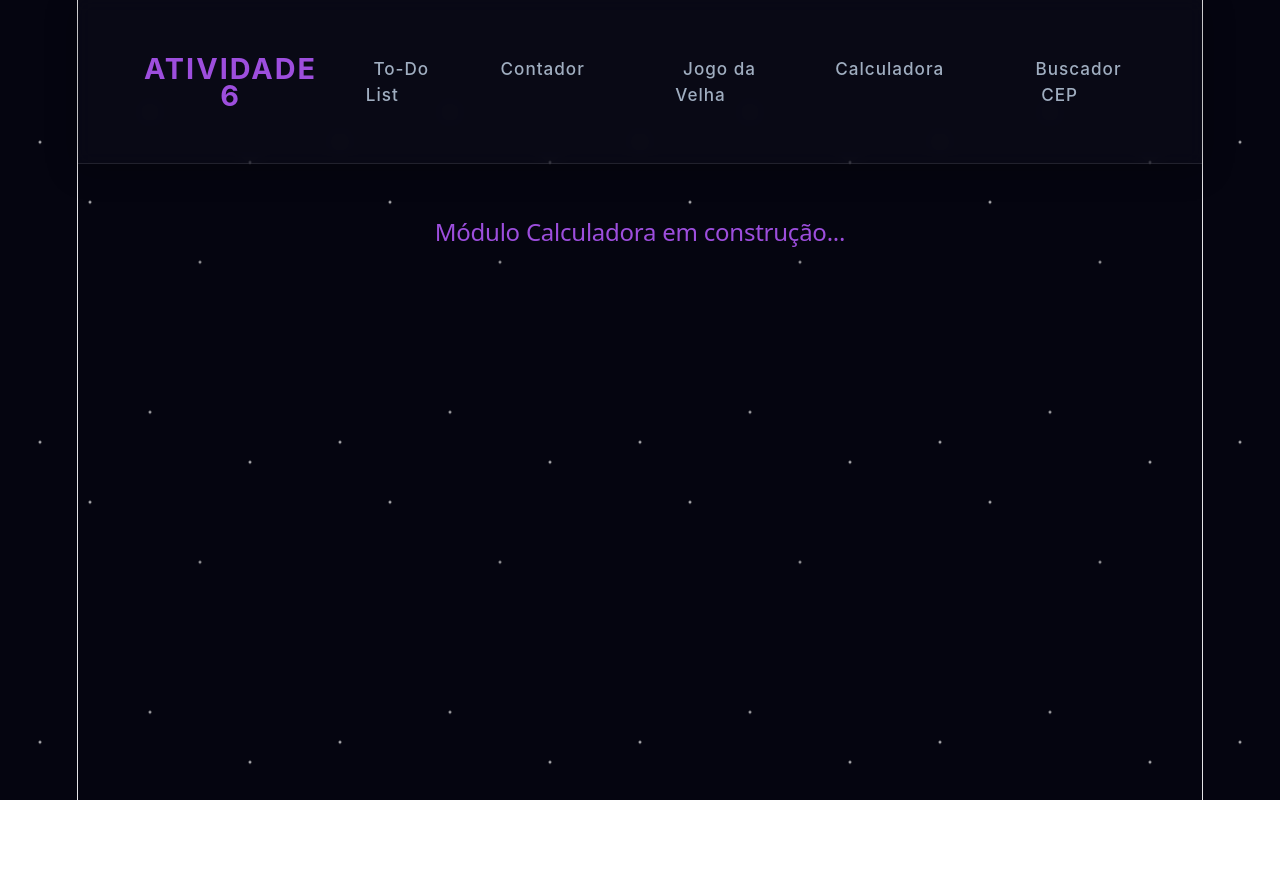
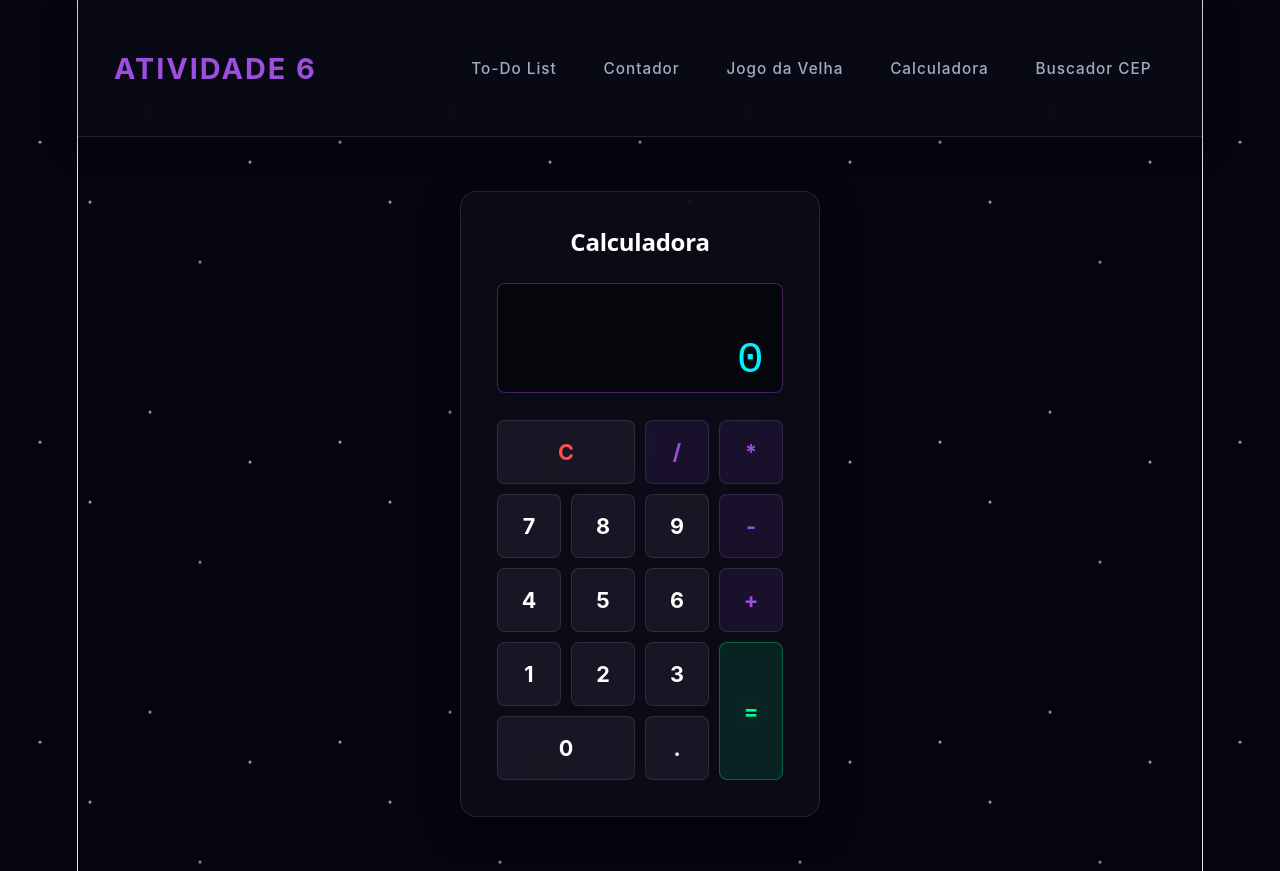
Before and after one commit to Saatake/dev-web-atividade-6, a React (Vite) app: page /calculadora in a window 1280 px wide. Before the commit the page ends 800 px from the top, so only its background shows below. Built offline with nearby package versions, Linux system fonts and the light colour scheme.

Commit message:
feature: implementação da calculadora.

```diff
--- a/src/App.tsx
+++ b/src/App.tsx
@@ -2,7 +2,8 @@ import { BrowserRouter as Router, Routes, Route } from 'react-router-dom';
 import Header from './components/Header';
 import TodoList from './pages/TodoList';
 import Contador from './pages/Contador';
-import JogoDaVelha from './pages/JogoDaVelha'; // <-- Importe aqui
+import JogoDaVelha from './pages/JogoDaVelha';
+import Calculadora from './pages/Calculadora';
 import './App.css';
 
 function App() {
@@ -13,9 +14,8 @@ function App() {
         <Routes>
           <Route path="/" element={<TodoList />} />
           <Route path="/contador" element={<Contador />} />
-          {/* Atualize a linha abaixo */}
           <Route path="/jogo" element={<JogoDaVelha />} />
-          <Route path="/calculadora" element={<h2 style={{color: '#9d4edd'}}>Módulo Calculadora em construção...</h2>} />
+          <Route path="/calculadora" element= {<Calculadora />} />
           <Route path="/cep" element={<h2 style={{color: '#9d4edd'}}>Módulo Buscador CEP em construção...</h2>} />
         </Routes>
       </main>
--- a/src/components/Header.css
+++ b/src/components/Header.css
@@ -2,12 +2,13 @@
   display: flex;
   justify-content: space-between;
   align-items: center;
-  padding: 1.25rem 3rem;
+  padding: 1.25rem 2rem;
   background: rgba(15, 15, 30, 0.4);
   backdrop-filter: blur(8px);
   -webkit-backdrop-filter: blur(8px);
   border-bottom: 1px solid rgba(255, 255, 255, 0.1);
   box-shadow: 0 4px 30px rgba(0, 0, 0, 0.3);
+  width: 100%;
 }
 
 .logo-container h1 {
@@ -25,18 +26,19 @@
 .nav-links {
   list-style: none;
   display: flex;
-  gap: 1.5rem;
+  gap: 1rem;
+  flex-wrap: nowrap;
 }
 
 .nav-links a {
   text-decoration: none;
   color: #a0aec0;
   font-weight: 500;
-  font-size: 0.95rem;
+  font-size: 0.85rem;
   letter-spacing: 1px;
-  padding: 0.5rem 1rem;
+  padding: 0.5rem 0.8rem;
   border-radius: 20px;
-  border: 1px solid transparent;
+  white-space: nowrap;
   transition: all 0.3s ease;
 }
 
--- /dev/null
+++ b/src/pages/Calculadora.css
@@ -0,0 +1,99 @@
+.calculator-container {
+  background: rgba(15, 15, 30, 0.6);
+  backdrop-filter: blur(12px);
+  -webkit-backdrop-filter: blur(12px);
+  border: 1px solid rgba(255, 255, 255, 0.1);
+  border-radius: 16px;
+  padding: 2rem;
+  width: 360px;
+  margin: 0 auto;
+  box-shadow: 0 8px 32px rgba(0, 0, 0, 0.5);
+  display: flex;
+  flex-direction: column;
+}
+
+.calculator-container h2 {
+  color: #fff;
+  margin-bottom: 1.5rem;
+  font-weight: 600;
+  text-align: center;
+}
+
+.display {
+  background: rgba(0, 0, 0, 0.5);
+  border: 1px solid rgba(157, 78, 221, 0.4);
+  border-radius: 8px;
+  padding: 1rem;
+  text-align: right;
+  margin-bottom: 1.5rem;
+  height: 110px;
+  display: flex;
+  flex-direction: column;
+  justify-content: flex-end;
+  overflow: hidden;
+}
+
+.display-prev {
+  color: #a0aec0;
+  font-size: 0.9rem;
+  min-height: 1.2rem;
+  margin-bottom: 5px;
+  white-space: nowrap;
+}
+
+.display-current {
+  color: #00f0ff;
+  font-size: 2.5rem;
+  font-family: 'Courier New', Courier, monospace;
+  margin: 0;
+  line-height: 1.2;
+  padding-top: 5px;
+  white-space: nowrap;
+  overflow: hidden;
+  text-overflow: ellipsis;
+  padding-bottom: 5px;
+}
+
+.keypad {
+  display: grid;
+  grid-template-columns: repeat(4, 1fr);
+  gap: 10px;
+}
+
+.btn-calc {
+  padding: 1rem 0;
+  font-size: 1.2rem;
+  font-weight: bold;
+  border: 1px solid rgba(255, 255, 255, 0.1);
+  border-radius: 8px;
+  background: rgba(255, 255, 255, 0.05);
+  color: #fff;
+  cursor: pointer;
+  transition: all 0.2s;
+}
+
+.btn-calc:hover {
+  background: rgba(255, 255, 255, 0.15);
+}
+
+.btn-op {
+  color: #9d4edd;
+  background: rgba(157, 78, 221, 0.1);
+}
+
+.btn-clear {
+  color: #ff4d4d;
+  grid-column: span 2;
+}
+
+.btn-equal {
+  color: #00ff88;
+  background: rgba(0, 255, 136, 0.1);
+  border-color: rgba(0, 255, 136, 0.3);
+  /* muda de coluna pra linha, deixando ele alto */
+  grid-row: span 2;
+}
+
+.btn-zero {
+  grid-column: span 2;
+}
--- /dev/null
+++ b/src/pages/Calculadora.tsx
@@ -0,0 +1,96 @@
+import { useState } from 'react';
+import './Calculadora.css';
+
+function Calculadora() {
+  const [currentValue, setCurrentValue] = useState('0');
+  const [previousValue, setPreviousValue] = useState<string | null>(null);
+  const [operator, setOperator] = useState<string | null>(null);
+
+  const handleNumber = (num: string) => {
+    // limita a 12 caracteres pra nao quebrar o layout
+    if (currentValue.length >= 12) return;
+
+    // barra a entrada de dois pontos na mesma conta
+    if (num === '.' && currentValue.includes('.')) return;
+
+    if (currentValue === '0' && num !== '.') {
+      setCurrentValue(num);
+    } else {
+      setCurrentValue(currentValue + num);
+    }
+  };
+
+  const handleOperator = (op: string) => {
+    setOperator(op);
+    setPreviousValue(currentValue);
+    setCurrentValue('0');
+  };
+
+  const calculate = () => {
+    // aborta se faltar algum dado pra conta
+    if (!previousValue || !operator) return;
+
+    const prev = parseFloat(previousValue);
+    const current = parseFloat(currentValue);
+    let result = 0;
+
+    switch (operator) {
+      case '+': result = prev + current; break;
+      case '-': result = prev - current; break;
+      case '*': result = prev * current; break;
+      case '/': result = prev / current; break;
+    }
+
+    // converte pra string e corta o tamanho
+    setCurrentValue(String(result).slice(0, 12));
+    setPreviousValue(null);
+    setOperator(null);
+  };
+
+  const clear = () => {
+    setCurrentValue('0');
+    setPreviousValue(null);
+    setOperator(null);
+  };
+
+  return (
+    <div className="calculator-container">
+      <h2>Calculadora</h2>
+
+      <div className="display">
+        <div className="display-prev">
+          {previousValue} {operator}
+        </div>
+        <div className="display-current">{currentValue}</div>
+      </div>
+
+      <div className="keypad">
+        <button className="btn-calc btn-clear" onClick={clear}>C</button>
+        <button className="btn-calc btn-op" onClick={() => handleOperator('/')}>/</button>
+        <button className="btn-calc btn-op" onClick={() => handleOperator('*')}>*</button>
+
+        <button className="btn-calc" onClick={() => handleNumber('7')}>7</button>
+        <button className="btn-calc" onClick={() => handleNumber('8')}>8</button>
+        <button className="btn-calc" onClick={() => handleNumber('9')}>9</button>
+        <button className="btn-calc btn-op" onClick={() => handleOperator('-')}>-</button>
+
+        <button className="btn-calc" onClick={() => handleNumber('4')}>4</button>
+        <button className="btn-calc" onClick={() => handleNumber('5')}>5</button>
+        <button className="btn-calc" onClick={() => handleNumber('6')}>6</button>
+        <button className="btn-calc btn-op" onClick={() => handleOperator('+')}>+</button>
+
+        <button className="btn-calc" onClick={() => handleNumber('1')}>1</button>
+        <button className="btn-calc" onClick={() => handleNumber('2')}>2</button>
+        <button className="btn-calc" onClick={() => handleNumber('3')}>3</button>
+
+        {/* botao igual alto que ocupa a linha do 123 e do 0. */}
+        <button className="btn-calc btn-equal" onClick={calculate}>=</button>
+
+        <button className="btn-calc btn-zero" onClick={() => handleNumber('0')}>0</button>
+        <button className="btn-calc" onClick={() => handleNumber('.')}>.</button>
+      </div>
+    </div>
+  );
+}
+
+export default Calculadora;
```
